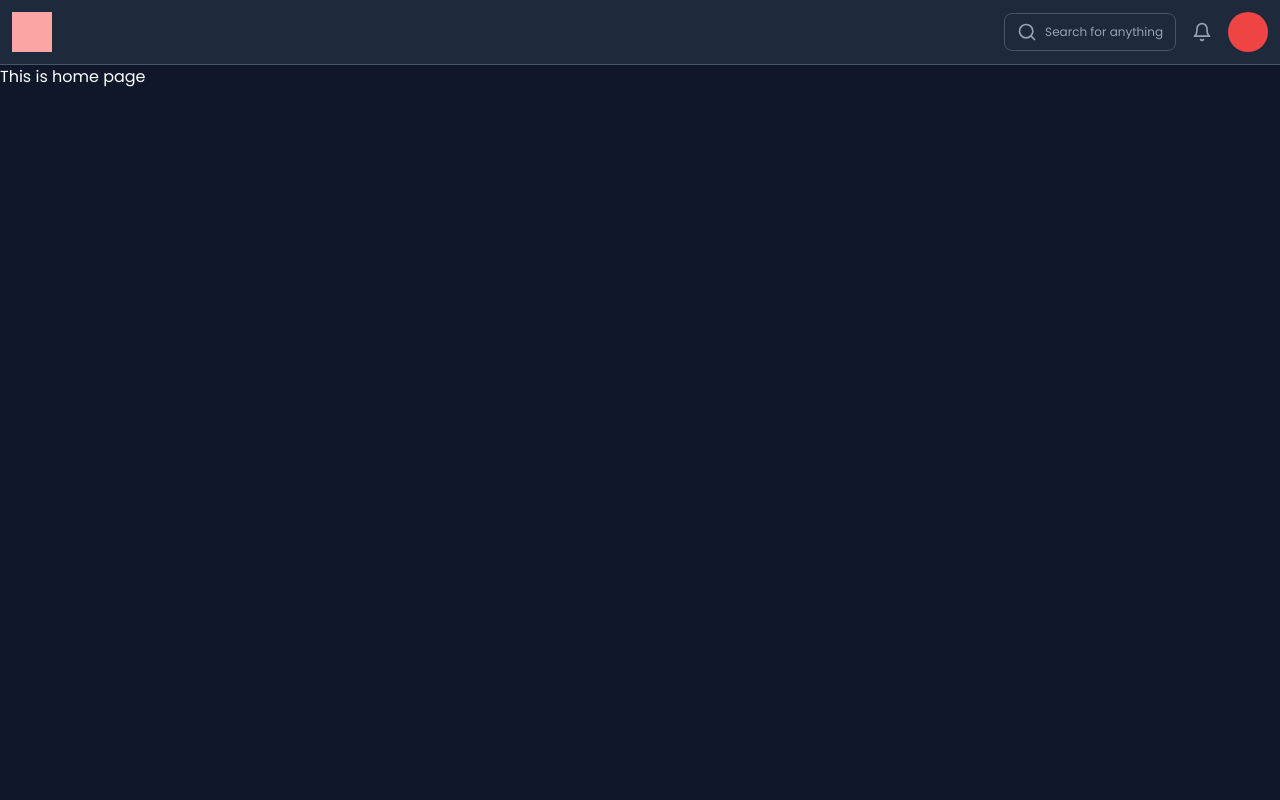
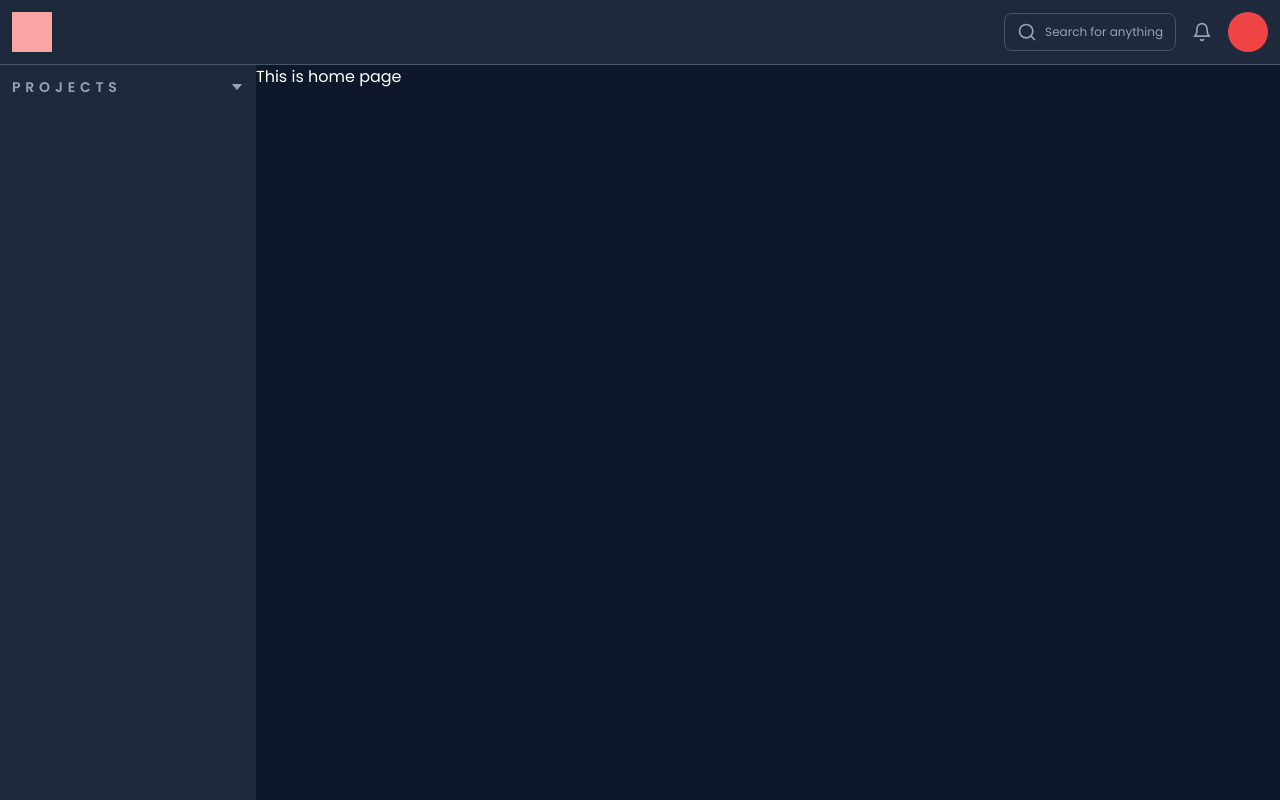
Before and after one commit to naqet/company-management-system, a Next.js app in the folder front/: page / in a window 1280 px wide. Built offline with nearby package versions, Linux system fonts and the light colour scheme.

Commit message:
feat(sidebar): Add sidebar and project switch

```diff
--- a/front/app/(app)/layout.tsx
+++ b/front/app/(app)/layout.tsx
@@ -1,5 +1,6 @@
 import { Roboto, Poppins } from "@next/font/google";
 import Header from "../../components/Header";
+import Sidebar from "../../components/Sidebar";
 import "../../styles/globals.css";
 
 const roboto = Roboto({ variable: "--font-roboto", weight: "400" });
@@ -16,7 +17,10 @@ export default function RootLayout({
     <html lang="en" className={`dark ${roboto.variable} ${poppins.variable}`}>
       <body>
         <Header />
-        {children}
+        <div className="flex">
+          <Sidebar />
+          <main>{children}</main>
+        </div>
       </body>
     </html>
   );
--- a/front/components/Header/MenuButton/index.tsx
+++ b/front/components/Header/MenuButton/index.tsx
@@ -4,11 +4,23 @@ import { BiMenuAltLeft } from "react-icons/bi";
 export default function MenuButton() {
   // TODO: Add sidebar logic
 
+  const handleMenuOpen = () => {
+    const sidebar = document.querySelector("#js-sidebar");
+
+    if (!sidebar || !(sidebar instanceof HTMLElement)) return;
+
+    sidebar.setAttribute(
+      "data-expanded",
+      sidebar.dataset.expanded === "true" ? "false" : "true"
+    );
+  };
+
   return (
     <button
       type="button"
       title="Sidebar menu"
-      className="lg:hidden text-3xl text-hover"
+      className="lg:hidden text-4xl text-hover"
+      onClick={handleMenuOpen}
     >
       <BiMenuAltLeft />
     </button>
--- /dev/null
+++ b/front/components/Sidebar/ProjectSwitch/index.tsx
@@ -0,0 +1,22 @@
+"use client";
+
+import { useState } from "react";
+import { AiFillCaretDown, AiFillCaretUp } from "react-icons/ai";
+
+export default function ProjectSwitch() {
+  const [isOpen, setIsOpen] = useState(false);
+
+  return (
+    <div className="relative">
+      <button
+        type="button"
+        title="Choose project"
+        className="text-lg lg:text-sm flex gap-2 justify-between items-center w-full font-semibold tracking-[0.3rem] text-hover"
+        onClick={() => setIsOpen((prevOpen) => !prevOpen)}
+      >
+        PROJECTS {isOpen ? <AiFillCaretUp /> : <AiFillCaretDown />}
+      </button>
+      {/* TODO: add proper project changing logic with isOpen state */}
+    </div>
+  );
+}
--- /dev/null
+++ b/front/components/Sidebar/index.tsx
@@ -0,0 +1,13 @@
+import ProjectSwitch from "./ProjectSwitch";
+
+export default function Sidebar() {
+  return (
+    <aside
+      id="js-sidebar"
+      data-expanded="false"
+      className="absolute p-3 lg:relative -translate-x-full lg:translate-x-0 lg:opacity-100 opacity-0 data-[expanded=true]:translate-x-0 data-[expanded=true]:opacity-100 h-[calc(100%-65px)] lg:h-[calc(100vh-65px)] dark:bg-slate-800 w-full max-w-md lg:w-64 transition-all"
+    >
+      <ProjectSwitch />
+    </aside>
+  );
+}
--- a/front/styles/globals.css
+++ b/front/styles/globals.css
@@ -39,9 +39,9 @@
 
 @layer utilities {
   .text-hover {
-    @apply dark:text-slate-400 dark:hover:text-slate-200 dark:focus-visible:text-slate-200 transition-colors;
+    @apply dark:text-slate-400 dark:lg:hover:text-slate-200 dark:focus-visible:text-slate-200 transition-colors;
   }
   .border-hover {
-    @apply border-1 dark:border-slate-600 dark:hover:border-slate-500 dark:focus-visible:border-slate-500 transition-colors;
+    @apply border-1 dark:border-slate-600 dark:lg:hover:border-slate-500 dark:focus-visible:border-slate-500 transition-colors;
   }
 }
```
